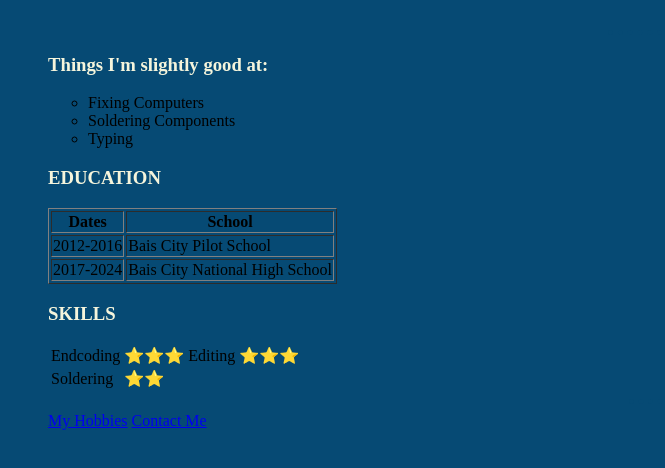
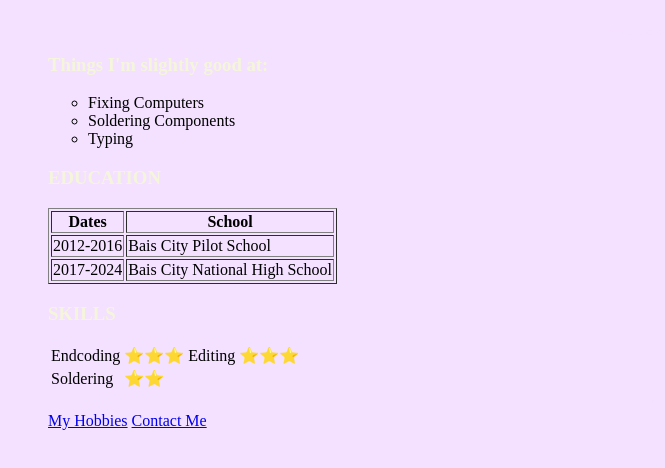
Before and after one commit to Aaronskiee420/MyOutput, a plain HTML site: page index.html in a window 1280 px wide. Shown: the part 232-700 px from the top of the page, without its empty margins (0-665 px from the left). Drawn offline with Linux system fonts and the light colour scheme.

Commit message:
Update style.css

```diff
--- a/style.css
+++ b/style.css
@@ -1,5 +1,5 @@
 body {
-    background-color: #064A74;
+    background-color: #F4E0FF;
 }
 
 h1 {
@@ -13,7 +13,7 @@ h3 {
 hr {
     border-style: none;
     border-top-style: dotted;
-    border-color: #064A74;
+    border-color: #F4E0FF;
     border-width: 5px;
     width: 5%;
 }
```
